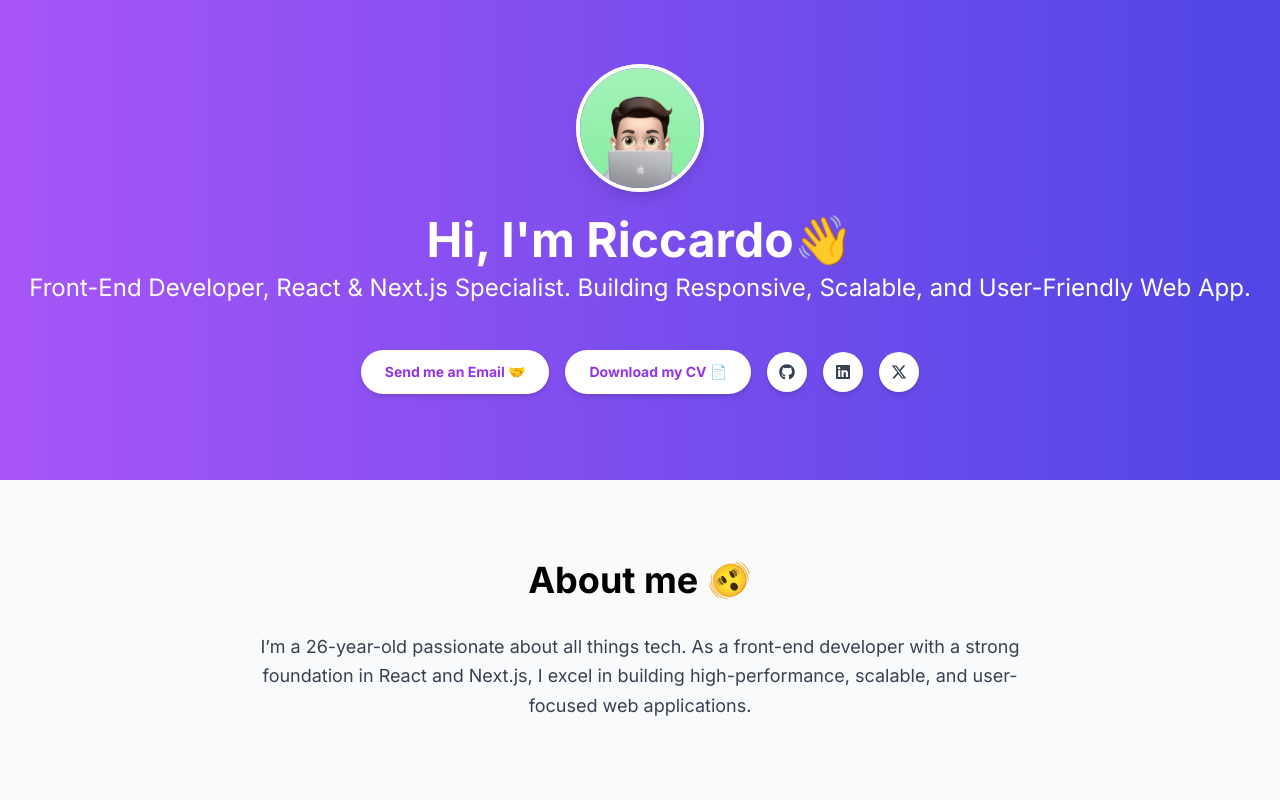
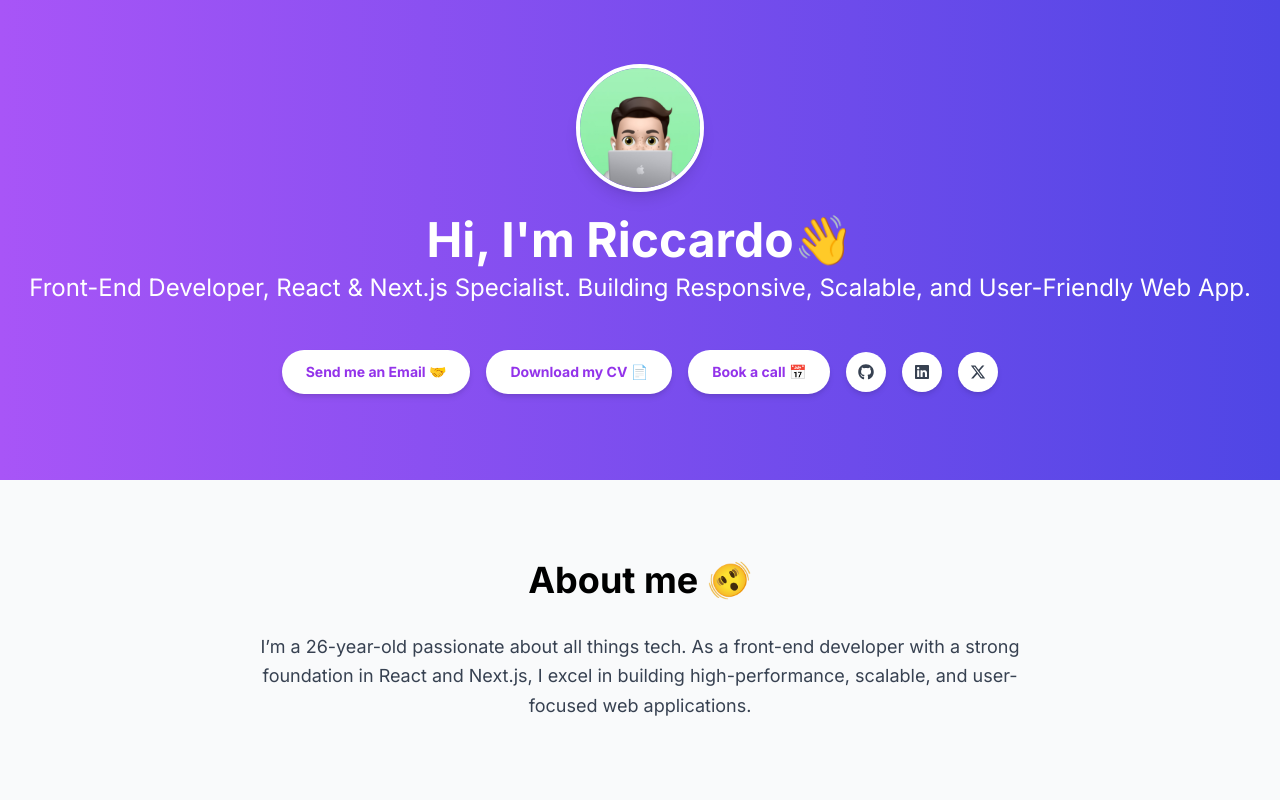
Before and after one commit to ricciviero/my-react-website, a React (Create React App) app: page / in a window 1280 px wide. Shown: the top 800 px of the page. Built offline with nearby package versions, Linux system fonts and the light colour scheme; what tailwindcss-motion would draw is missing.

Commit message:
buttons updated

```diff
--- a/src/components/Button.js
+++ b/src/components/Button.js
@@ -9,6 +9,10 @@ export default function Button({ buttonText, className = '' }) {
         window.open('https://drive.google.com/file/d/1DIiNHqTWypWC7M87ogN19I372Ddp8pKy/view?usp=sharing');
     }
 
+    function bookMeeting() {
+        window.open('https://cal.com/ricciviero/30min');
+    }
+
     return (
         <button
             type="button"
@@ -17,7 +21,9 @@ export default function Button({ buttonText, className = '' }) {
             {
                 buttonText === 'Send me an Email 🤝'
                     ? sendMail
-                    : downloadCV
+                    : buttonText === 'Download my CV 📄'
+                        ? downloadCV
+                        : bookMeeting
             }
 
             className=
--- a/src/components/Header.js
+++ b/src/components/Header.js
@@ -25,6 +25,10 @@ export default function Header({ riccardoData }) {
                             buttonText="Download my CV 📄"
                             className="bg-white text-purple-600 hover:bg-purple-100 transition-colors duration-300 py-2 px-6 rounded-full font-semibold text-lg shadow-md"
                         />
+                        <Button
+                            buttonText="Book a call 📅"
+                            className="bg-white text-purple-600 hover:bg-purple-100 transition-colors duration-300 py-2 px-6 rounded-full font-semibold text-lg shadow-md"
+                        />
                         <SocialLinks className="flex space-x-4" />
                     </div>
                 </div>
```
